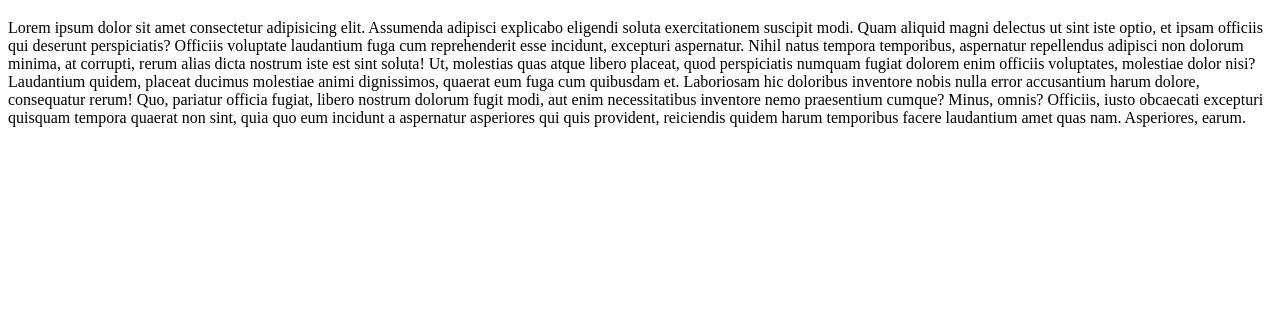
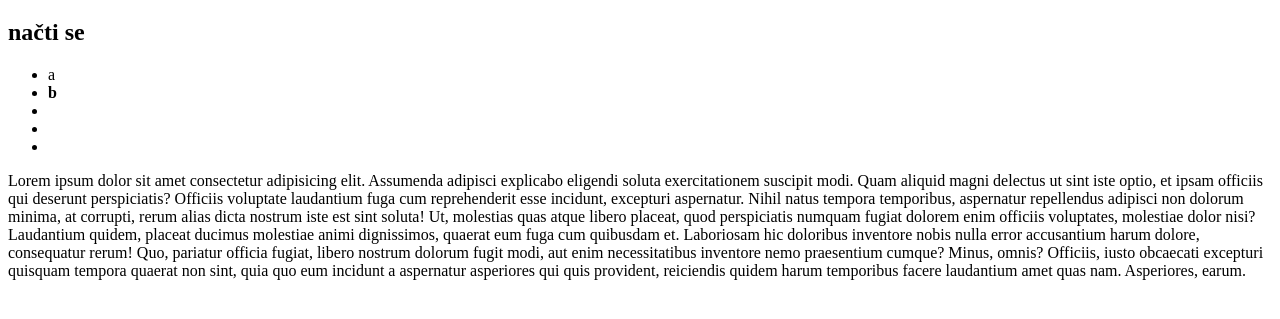
Before and after one commit to hana-sla-nina/prvnihodina, a plain HTML site: page index.html in a window 1280 px wide. Shown: the part 61-380 px from the top of the page. Drawn offline with Linux system fonts and the light colour scheme.

Commit message:
nacti se

```diff
--- a/index.html
+++ b/index.html
@@ -8,6 +8,16 @@
 <body>
 
 <h1>git zkouška</h1>
+
+<h2>načti se</h2>
+
+<ul>
+    <li>a</li>
+    <li><b>b</b></li>
+    <li></li>
+    <li></li>
+    <li></li>
+</ul>
 
 <p>Lorem ipsum dolor sit amet consectetur adipisicing elit. Assumenda adipisci explicabo eligendi soluta exercitationem suscipit modi. Quam aliquid magni delectus ut sint iste optio, et ipsam officiis qui deserunt perspiciatis?
 Officiis voluptate laudantium fuga cum reprehenderit esse incidunt, excepturi aspernatur. Nihil natus tempora temporibus, aspernatur repellendus adipisci non dolorum minima, at corrupti, rerum alias dicta nostrum iste est sint soluta!
```
